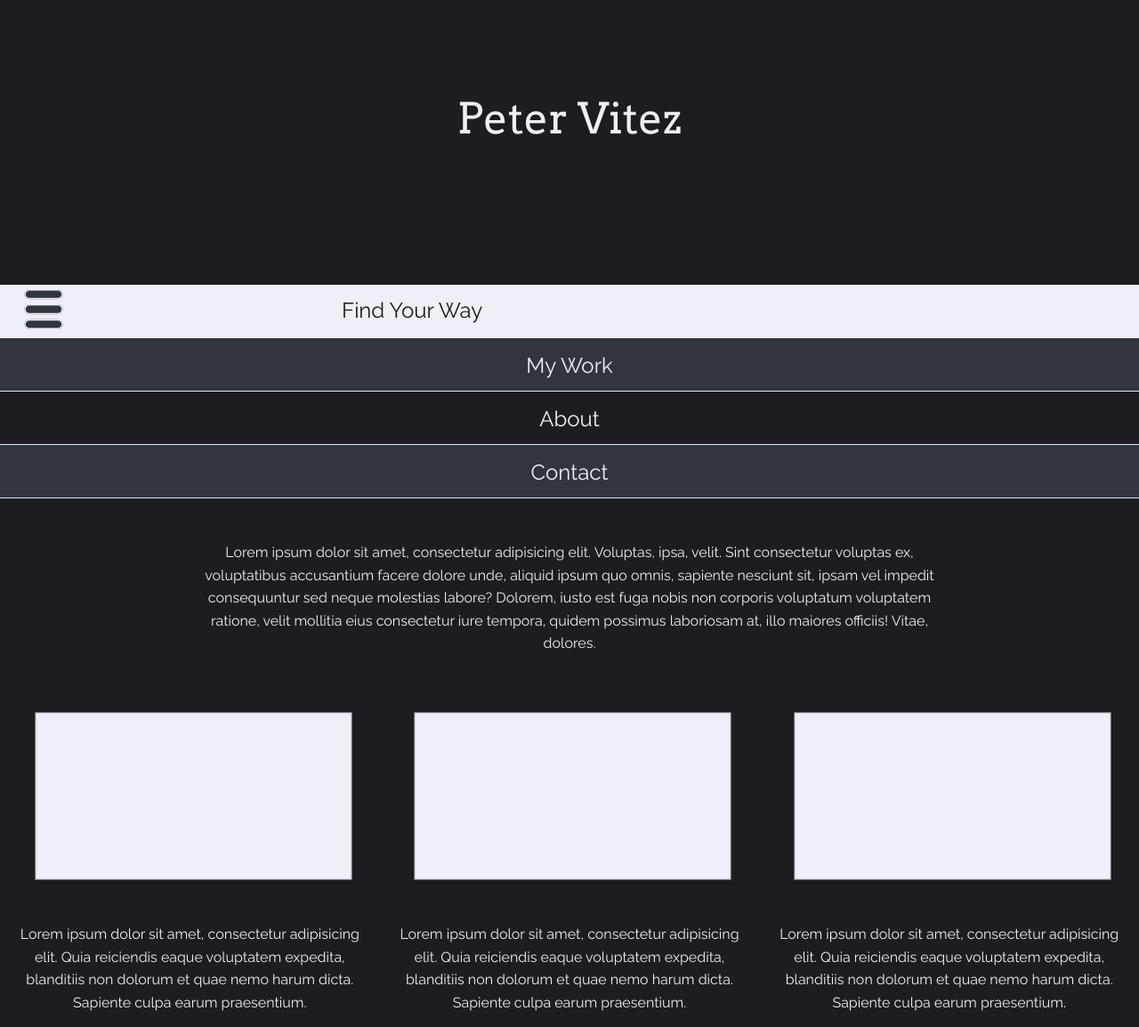
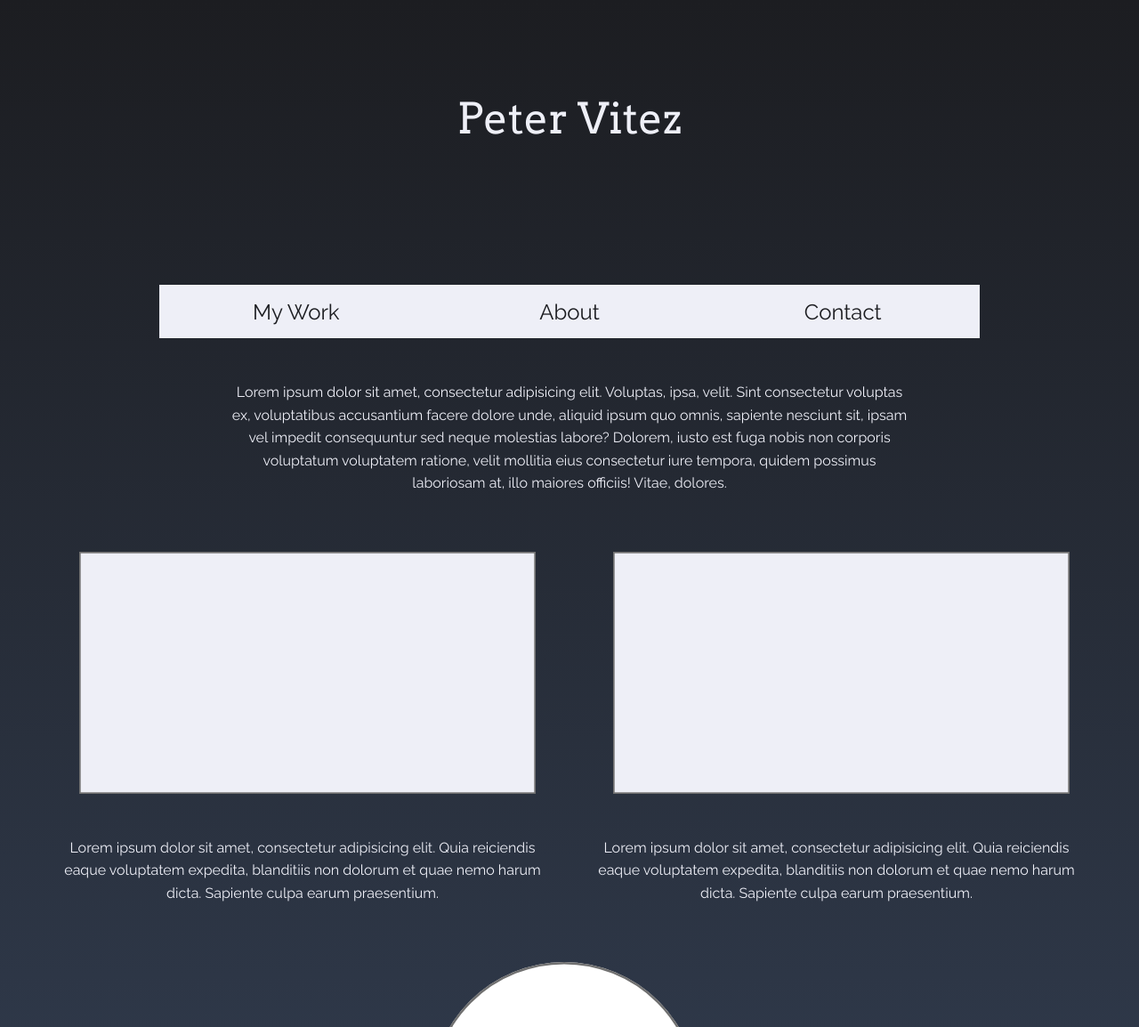
Before and after one commit to PVitezFanshawe/portfolio, a PHP site: page / in a window 1280 px wide. Shown: the top 1154 px of the page at 89% size. Run offline with PHP 8.4, Linux system fonts and the light colour scheme.

Commit message:
finish style, needs content

```diff
--- a/css/app.css
+++ b/css/app.css
@@ -2,6 +2,16 @@
   display: none; }
 
 body {
+  background: #1c1d21;
+  /* Old browsers */
+  background: -moz-linear-gradient(top, #1c1d21 0%, #445878 100%);
+  /* FF3.6-15 */
+  background: -webkit-linear-gradient(top, #1c1d21 0%, #445878 100%);
+  /* Chrome10-25,Safari5.1-6 */
+  background: linear-gradient(to bottom, #1c1d21 0%, #445878 100%);
+  /* W3C, IE10+, FF16+, Chrome26+, Opera12+, Safari7+ */
+  filter: progid:DXImageTransform.Microsoft.gradient( startColorstr='#1c1d21', endColorstr='#445878',GradientType=0 );
+  /* IE6-9 */
   background-color: #1C1D21;
   color: #EEEFF7;
   font-family: "Raleway", sans-serif; }
@@ -17,6 +27,10 @@ h2 {
   color: #EEEFF7;
   text-align: center;
   font-size: 1.5em; }
+
+#siteWrap {
+  max-width: 1200px;
+  margin: 0 auto; }
 
 .mainTitle {
   margin: 100px auto; }
@@ -42,14 +56,14 @@ h2 {
     margin-left: 30%;
     padding-top: 12px; }
 
-#mainNav {
+#mainNavSmall {
   width: 100%;
   padding: 0;
   margin: 0; }
-  #mainNav ul {
+  #mainNavSmall ul {
     padding: 0;
     margin: 0; }
-    #mainNav ul li {
+    #mainNavSmall ul li {
       height: 60px;
       float: left;
       background-color: #31353D;
@@ -63,13 +77,45 @@ h2 {
       border-style: solid;
       border-color: #E0EAEC;
       padding-top: 12px; }
-      #mainNav ul li:nth-child(even) {
+      #mainNavSmall ul li:nth-child(even) {
         background-color: #1C1D21; }
-      #mainNav ul li a {
+      #mainNavSmall ul li a {
         font-family: "Raleway", sans-serif;
         color: #EEEFF7;
         font-size: 1.5em;
         margin-top: 30px; }
+
+#mainNavLarge {
+  width: 100%;
+  padding: 0;
+  margin: 0; }
+  #mainNavLarge ul {
+    padding: 0;
+    margin: 0; }
+    #mainNavLarge ul li {
+      height: 60px;
+      width: 30%;
+      float: left;
+      background-color: #EEEFF7;
+      display: inline;
+      position: relative;
+      text-decoration: none;
+      text-align: center;
+      border-color: #E0EAEC;
+      padding-top: 12px; }
+      #mainNavLarge ul li:first-child {
+        margin-left: 5%; }
+      #mainNavLarge ul li a {
+        font-family: "Raleway", sans-serif;
+        color: #1C1D21;
+        font-size: 1.5em;
+        margin-top: 30px;
+        -webkit-transition: display 0.7s;
+        transition: display 0.7s; }
+        #mainNavLarge ul li a:hover span {
+          display: inherit; }
+        #mainNavLarge ul li a span {
+          display: none; }
 
 .promoText {
   text-align: center;
@@ -100,11 +146,69 @@ input[type=submit] {
   border: none;
   border-radius: 4px;
   cursor: pointer;
-  margin-left: 37%; }
+  margin-left: 37%;
+  margin-bottom: 48px;
+  margin-top: 24px;
+  -webkit-transition: background-color 0.5s, padding 0.5s, margin-left 0.5s;
+  transition: background-color 1.5s, padding 0.5s, margin-left 0.5s; }
+  input[type=submit]:hover {
+    background-color: #E0EAEC;
+    padding: 16px 24px;
+    margin-left: 36%; }
 
 label {
   color: #EEEFF7;
   font-family: "Raleway", sans-serif;
   font-size: 1.4em; }
 
+#backToTop a {
+  background-color: #E0EAEC;
+  height: 60px;
+  -webkit-transition: background-color 0.5s;
+  transition: background-color 1.5s; }
+  #backToTop a:hover {
+    background-color: #EEEFF7; }
+  #backToTop a h3 {
+    font-weight: 500;
+    padding-top: 15px;
+    font-size: 1.5em;
+    font-family: "Raleway", sans-serif;
+    text-align: center;
+    color: #1C1D21;
+    -webkit-transition: color 0.5s;
+    transition: color 1.5s; }
+    #backToTop a h3:hover {
+      color: #445878; }
+
+/*
+Large = 1024
+Med = 640
+small = < 640
+
+
+
+
+ */
+@media (min-width: 34em) {
+  #navToggle h2 {
+    margin-left: 35%; } }
+@media (min-width: 40em) {
+  input[type=submit] {
+    margin-left: 40%; }
+    input[type=submit]:hover {
+      margin-left: 39%; } }
+@media (min-width: 43em) {
+  #navToggle h2 {
+    margin-left: 40%; } }
+@media (min-width: 50em) {
+  input[type=submit] {
+    margin-left: 42%; }
+    input[type=submit]:hover {
+      margin-left: 41%; } }
+@media (min-width: 64em) {
+  input[type=submit] {
+    margin-left: 44%; }
+    input[type=submit]:hover {
+      margin-left: 43%; } }
+
 /*# sourceMappingURL=app.css.map */
--- a/index.html
+++ b/index.html
@@ -11,7 +11,7 @@
     <link rel="stylesheet" href="css/app.css">
   </head>
   <body>
-
+<div id="siteWrap">
     <header>
       <div id="headerBack">
         <h1 class="mainTitle">Peter Vitez</h1>
@@ -19,18 +19,31 @@
 
 
 
-      <div class="row expanded" data-sticky-container>
-      <nav class="small-12 large-12 columns" data-sticky data-margin-top='0' data-options="stickyOn: small" data-top-anchor="headerBack:bottom" id="mainNav">
+      <div class="row " data-sticky-container>
+
+      <div class=" show-for-large large-12 columns" data-sticky data-margin-top='0' data-options="stickyOn: small" data-top-anchor="headerBack:bottom" id="mainNavLarge">
+        <ul>
+          <li><a href="#"><span>- </span>My Work<span> -</span></a></li>
+          <li><a href="#"><span>- </span>About<span>  -</span></a></li>
+          <li><a href="#"><span>- </span>Contact<span> -</span></a></li>
+        </ul>
+      </div>
+      <div class="small-12 hide-for-large columns" data-sticky data-margin-top='0' data-options="stickyOn: small" data-top-anchor="headerBack:bottom" id="mainNavSmall">
+
           <div id="navToggle">
             <img src="images/navHam.svg" alt="navigation expand icon">
             <h2>Find Your Way</h2>
           </div>
+
           <ul>
             <li><a href="#">My Work</a></li>
             <li><a href="#">About</a></li>
             <li><a href="#">Contact</a></li>
-      </nav>
+          </ul>
+
       </div>
+    </div>
+
     </header>
 
     <section class="rows">
@@ -38,25 +51,16 @@
     </section>
 
     <section class="rows">
-      <div class="portItem small-12 medium-6 large-4 columns">
+      <div class="portItem small-12 medium-6  columns">
          <img src="images/portItem.svg" alt="Portfolio Item">
          <p>Lorem ipsum dolor sit amet, consectetur adipisicing elit. Quia reiciendis eaque voluptatem expedita, blanditiis non dolorum et quae nemo harum dicta. Sapiente culpa earum praesentium.</p>
       </div>
 
-      <div class="portItem small-12 medium-6 large-4 columns">
+      <div class="portItem small-12 medium-6  columns">
          <img src="images/portItem.svg" alt="Portfolio Item">
          <p>Lorem ipsum dolor sit amet, consectetur adipisicing elit. Quia reiciendis eaque voluptatem expedita, blanditiis non dolorum et quae nemo harum dicta. Sapiente culpa earum praesentium.</p>
       </div>
 
-      <div class="portItem small-12 medium-6 large-4 columns">
-         <img src="images/portItem.svg" alt="Portfolio Item">
-         <p>Lorem ipsum dolor sit amet, consectetur adipisicing elit. Quia reiciendis eaque voluptatem expedita, blanditiis non dolorum et quae nemo harum dicta. Sapiente culpa earum praesentium.</p>
-      </div>
-
-      <!-- <div class="portItem small-12 medium-6 large-4 columns">
-         <img src="images/portItem.svg" alt="Portfolio Item">
-         <p>Lorem ipsum dolor sit amet, consectetur adipisicing elit. Quia reiciendis eaque voluptatem expedita, blanditiis non dolorum et quae nemo harum dicta. Sapiente culpa earum praesentium.</p>
-      </div> -->
     </section>
 
     <section class="rows infoBlurb">
@@ -89,10 +93,10 @@
       </form>
     </section>
 
-    <div>
-      <h3>Back to top</h3>
+    <div id="backToTop" class="rows">
+      <a class="small-12 hide-for-large columns" href="#siteWrap"><h3>Back to top</h3></a>
     </div>
-
+</div>
     <script src="js/vendor/jquery.js"></script>
     <script src="js/vendor/what-input.js"></script>
     <script src="js/vendor/foundation.js"></script>
```
Also changed, not shown: sass/main.scss (+143 -2 lines), 1 other file. Lines whose indentation alone changed are shown as unchanged.
